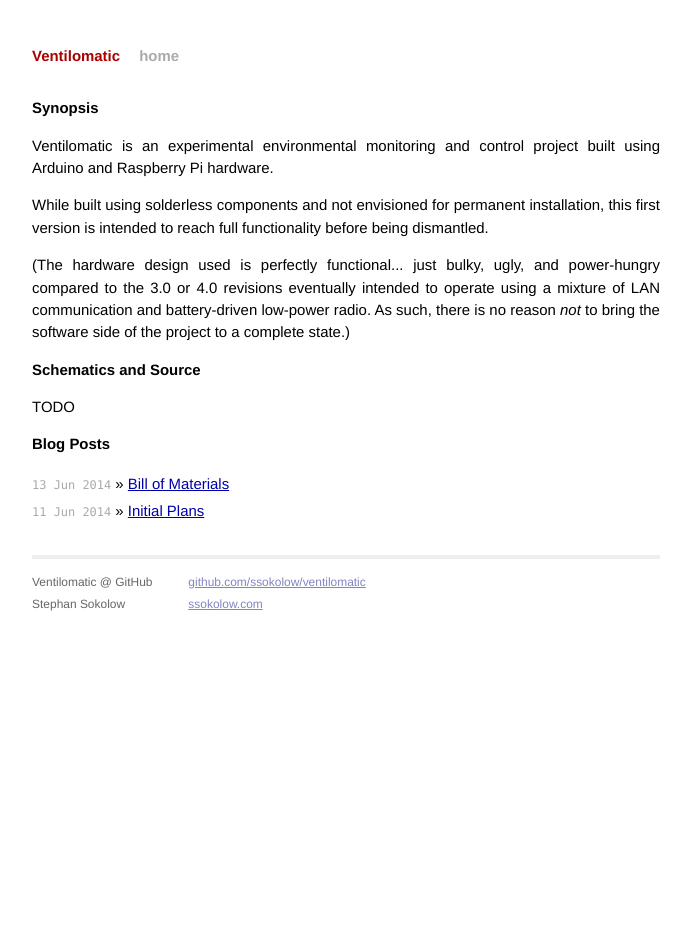
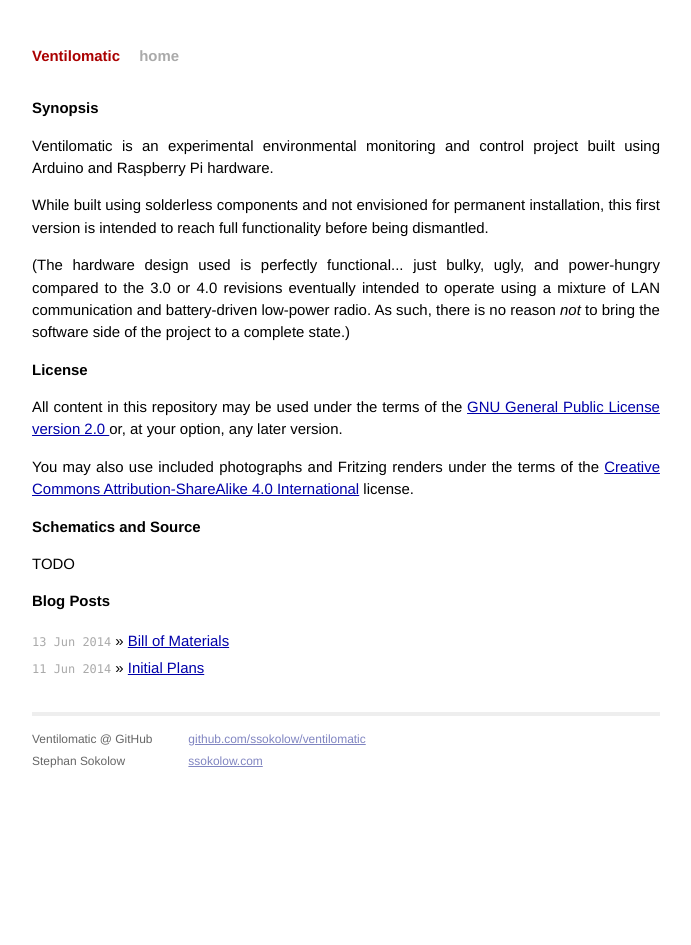
Before and after one commit to ssokolow/ventilomatic, a Jekyll site: the page built from index.html, in a window 1280 px wide. Shown: the whole page, without its empty margins (294-985 px from the left). Built offline with Jekyll 4.4.1, drawn with Linux system fonts in a browser that asks for light colours; Markdown is read by kramdown in place of the engine named in the settings.

Commit message:
Add license information

```diff
--- a/index.html
+++ b/index.html
@@ -18,6 +18,17 @@ title: Welcome
     low-power radio. As such, there is no reason <em>not</em> to bring the
     software side of the project to a complete state.)</p>
 
+  <h1>License</h1>
+  <p>All content in this repository may be used under the terms of the
+    <a href="https://www.gnu.org/licenses/old-licenses/gpl-2.0.html">
+      GNU General Public License version 2.0
+    </a> or, at your option, any later version.</p>
+
+  <p>You may also use included photographs and Fritzing renders under the terms
+    of the <a href="https://creativecommons.org/licenses/by-sa/4.0/">
+      Creative Commons Attribution-ShareAlike 4.0 International</a>
+    license.</p>
+
   <h1>Schematics and Source</h1>
   <p>TODO</p>
 
```
Also changed, not shown: 1 other file.
